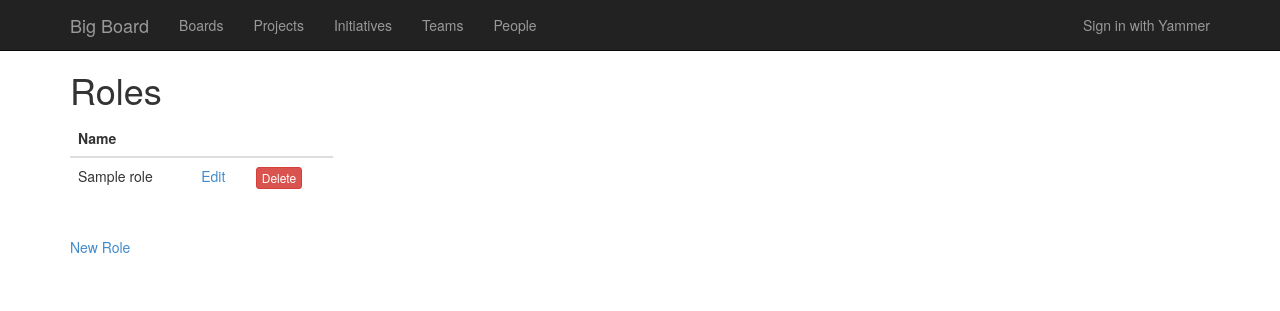
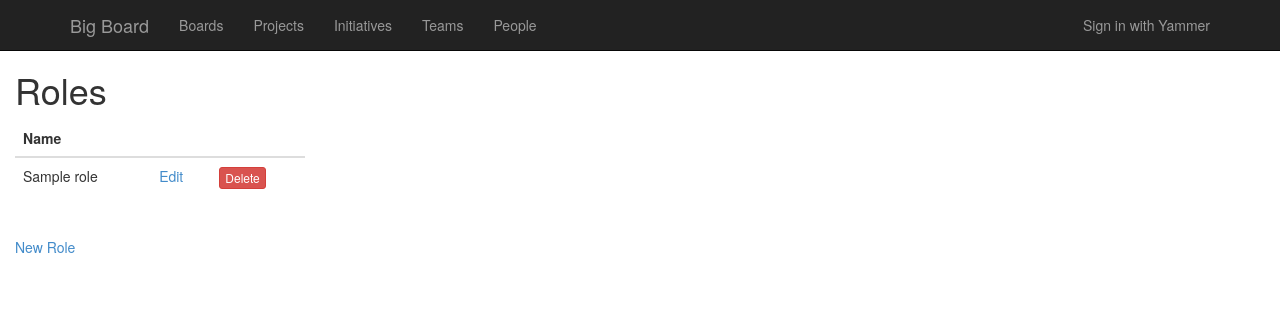
Before and after one commit to annado/bigboard, a Rails app: page /roles in a window 1280 px wide. Shown: the top 311 px of the page. Run offline with Rails 7, Linux system fonts and the light colour scheme; tables that the repository leaves empty hold one stand-in row (values such as "Sample post"); some libraries are stand-ins or nearby versions.

Commit message:
allow board to expand full width

```diff
--- a/app/views/layouts/application.html.erb
+++ b/app/views/layouts/application.html.erb
@@ -37,7 +37,7 @@
     </div>
   </div>
 
-  <div class="container">
+  <div class="container-fluid">
     <div class="row alerts-row">
       <% if !notice.nil? %>
       <div class="alert alert-warning alert-dismissable">
```
